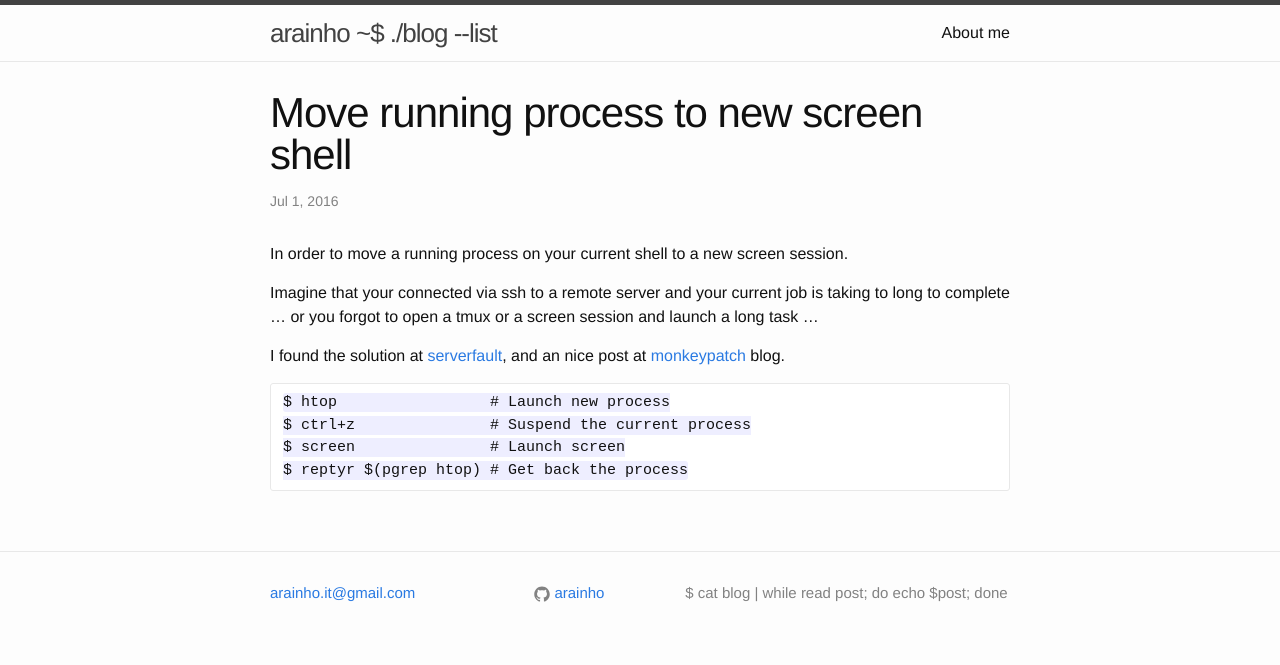
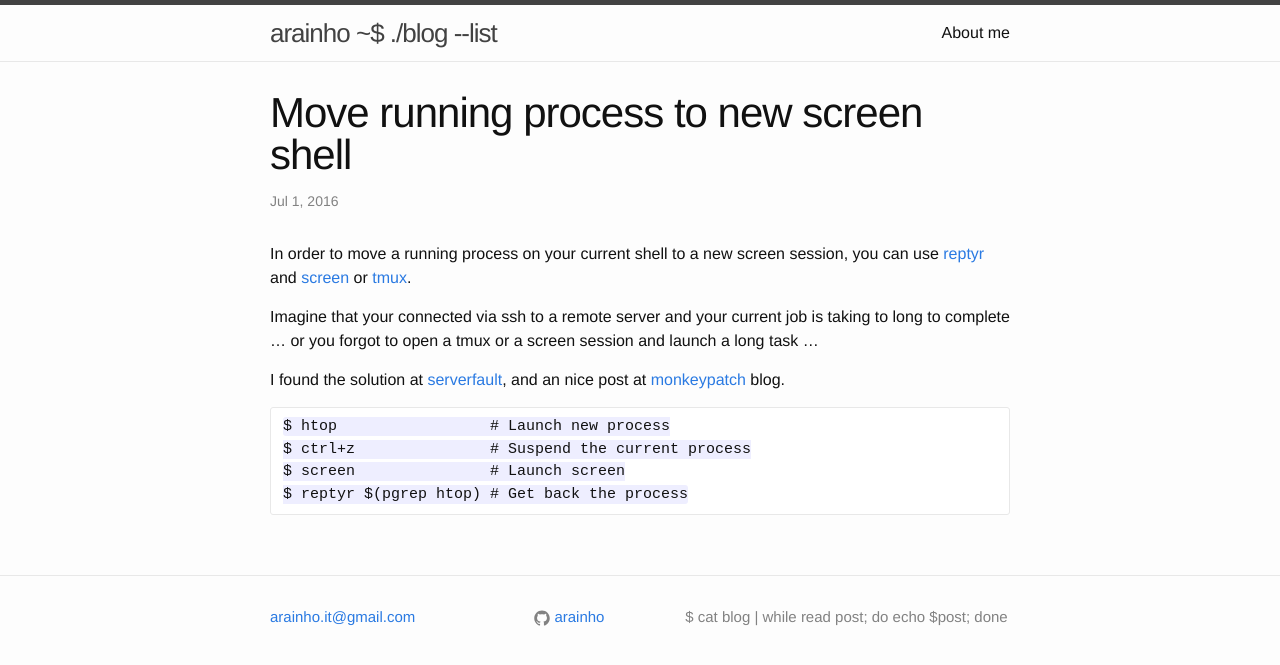
Before and after one commit to arainho/arainho.github.io, a Jekyll site: the page built from _posts/2016-07-01-move-running-process-2-new-screen-shell.md, in a window 1280 px wide. Shown: the top 665 px of the page. Built offline with Jekyll 4.4.1, drawn with Linux system fonts in a browser that asks for light colours; comment, search, counter and statistics services are not loaded.

Commit message:
add links to reptyr, screen and tmux

```diff
--- a/_posts/2016-07-01-move-running-process-2-new-screen-shell.md
+++ b/_posts/2016-07-01-move-running-process-2-new-screen-shell.md
@@ -6,7 +6,8 @@ date:   2016-07-01 09:34
 categories: running process screen shell
 ---
 
-In order to move a running process on your current shell to a new screen session.
+In order to move a running process on your current shell to a new screen session,
+you can use [reptyr] and [screen] or [tmux].
 
 Imagine that your connected via ssh to a remote server and your current job is taking to long to complete ...
 or you forgot to open a tmux or a screen session and launch a long task ...
```
